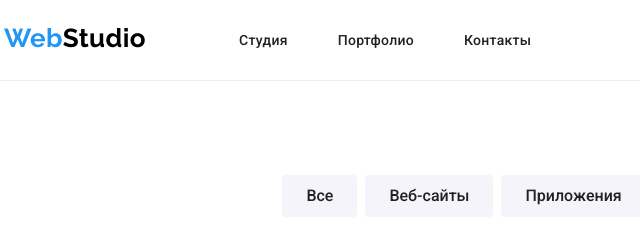
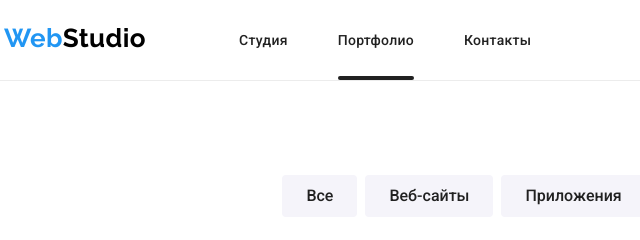
Before and after one commit to Oleksandra-Mas/goit-markup-hw-05, a plain HTML site: page portfolio.html in a window 1280 px wide. Shown: the top 240 px of the page, 51-691 px from the left. Drawn offline with nearby package versions, Linux system fonts and the light colour scheme.

Commit message:
changed line's color

```diff
--- a/css/styles.css
+++ b/css/styles.css
@@ -143,7 +143,7 @@ p {
   display: block;
   width: 100%;
   height: 4px;
-  background: cu;
+  background: currentColor;
   border-radius: 2px;
 
   position: absolute;
```
